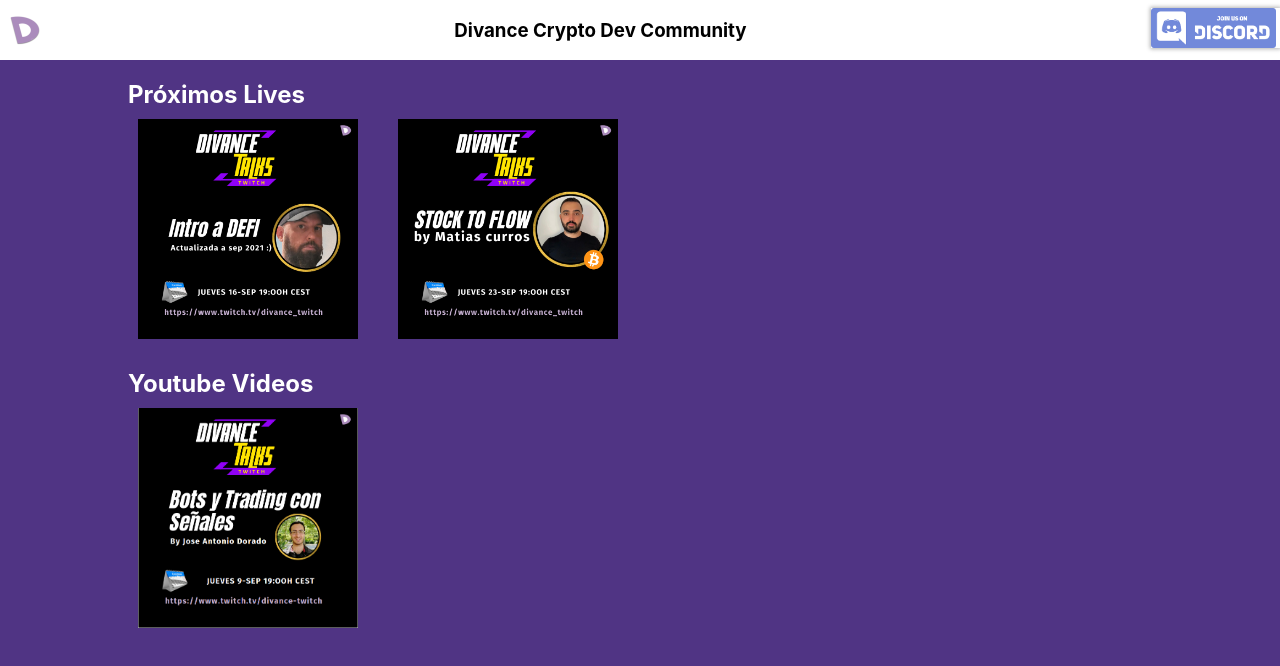
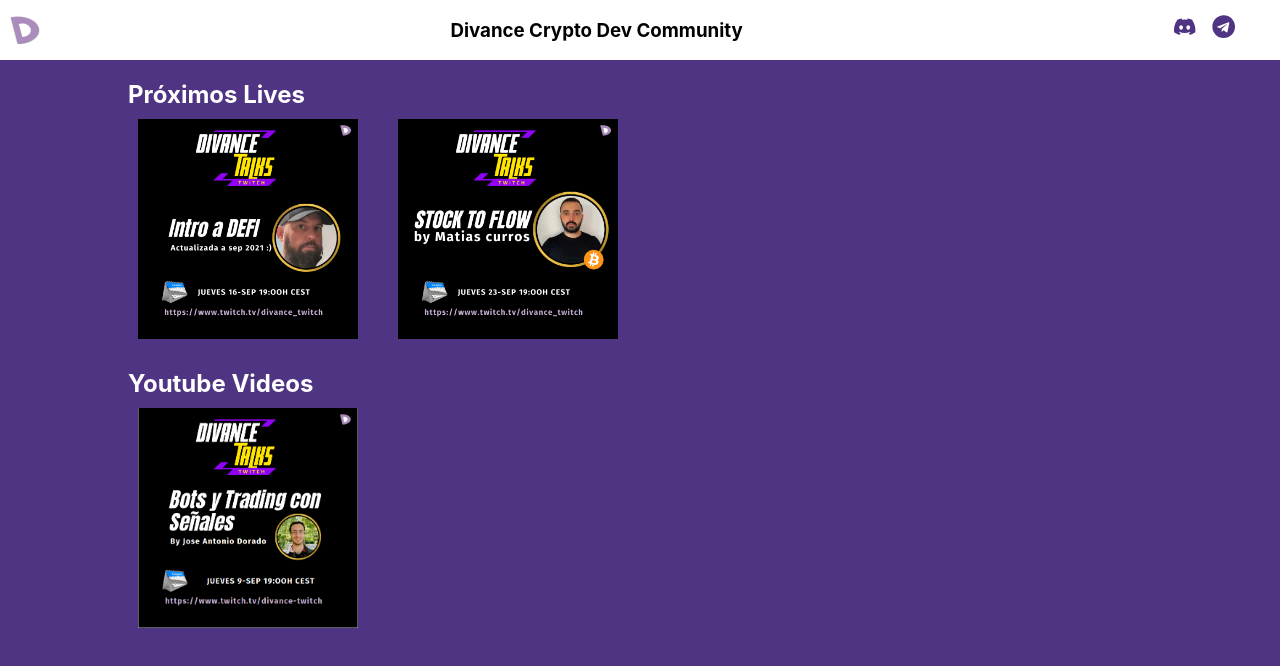
Before and after one commit to divance-cryptos/divance-web-front, a React (Create React App) app: page / in a window 1280 px wide. Shown: the top 666 px of the page. Built offline with nearby package versions, Linux system fonts and the light colour scheme.

Commit message:
Improve Social Icons

```diff
--- a/package.json
+++ b/package.json
@@ -11,6 +11,7 @@
     "@testing-library/user-event": "^12.1.10",
     "react": "^17.0.2",
     "react-dom": "^17.0.2",
+    "react-icons": "^4.2.0",
     "react-scripts": "4.0.3",
     "web-vitals": "^1.0.1",
     "wouter": "^2.7.4"
--- a/src/components/Header.js
+++ b/src/components/Header.js
@@ -1,6 +1,7 @@
 import styled from '@emotion/styled'
 import React from "react";
 import logo from "../assets/divancelogo.png";
+import { FaDiscord, FaTelegram } from 'react-icons/fa';
 
 const Nav = styled.header`
   background-color: #FFFFFF;
@@ -15,9 +16,14 @@
 const NavItem = styled.div`
   display: flex;
 `
-
 const NavLogo = styled.img`
   height: 40px;
+`
+const ChatIcons = styled.span`
+  display: flex;
+  margin-right: 30px;
+  font-size: 20px;
+  color: #503484;
 `
 
 const DiscordButton = styled.img`
@@ -30,12 +36,12 @@
   }
 `
 
-const TelegramButton = styled.img`
-  padding-left: 1px;
-  height: 40px;
+const NavBrand = styled.h3`
+  margin-right: 30px;
 `
 
-const NavBrand = styled.h3`
+const Icons = styled.h3`
+  margin-right: 15px;
 `
 
 const Header = () => {
@@ -48,7 +54,10 @@
         <NavBrand data-testid="header-title">Divance Crypto Dev Community</NavBrand>
       </NavItem>
       <NavItem>
-        <a href="https://discord.gg/AwrM7xYkvF"><DiscordButton src={require('../assets/discord.png').default} /></a>
+        <ChatIcons>
+          <Icons> <a href="https://discord.gg/AwrM7xYkvF"><FaDiscord /></a> </Icons>
+          <Icons> <a href="https://t.me/joinchat/21JvwZi7TA1hMDA8"><FaTelegram /></a> </Icons>
+        </ChatIcons>
         {/* <a href="https://t.me/joinchat/21JvwZi7TA1hMDA8"><TelegramButton src={require('../assets/telegram.png').default} /></a> */}
       </NavItem>
     </Nav>
```
